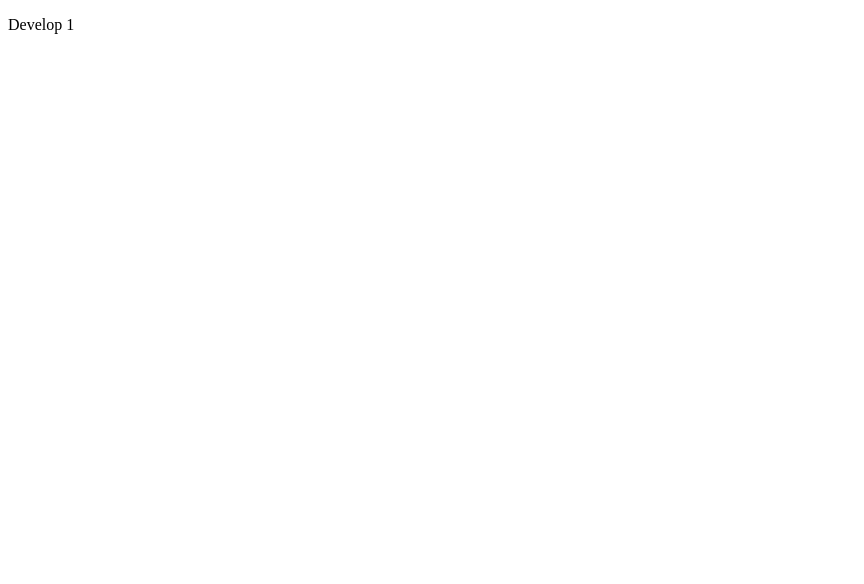
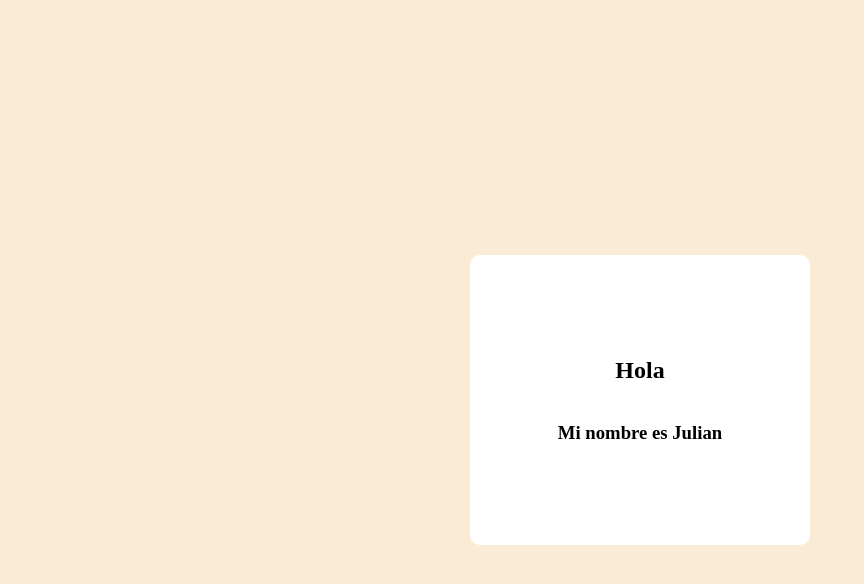
Before and after one commit to JulianGabo06/Git, a plain HTML site: page index.html in a window 1280 px wide. Shown: the whole page, without its empty margins (0-864 px from the left). Drawn offline with Linux system fonts and the light colour scheme.

Commit message:
carta de presentacion

```diff
--- a/index.html
+++ b/index.html
@@ -5,10 +5,16 @@
     <meta charset="UTF-8">
     <meta name="viewport" content="width=s, initial-scale=1.0">
     <title>Document</title>
+    <link rel="stylesheet" href="./style.css">
 </head>
 
 <body>
-    <p>Develop 1</p>
+    <main>
+        <div>
+            <h2>Hola</h2>
+            <h3>Mi nombre es Julian</h3>
+        </div>
+    </main>
 </body>
 
 </html>
--- a/style.css
+++ b/style.css
@@ -0,0 +1,25 @@
+body {
+  margin: 0;
+  padding: 0;
+}
+
+main {
+  height: 100vh;
+  width: 100vw;
+  background-color: antiquewhite;
+  display: flex;
+  justify-content: center;
+  align-items: center;
+}
+
+div {
+  width: 300px;
+  height: 250px;
+  background-color: white;
+  display: flex;
+  flex-direction: column;
+  justify-content: center;
+  align-items: center;
+  padding: 20px;
+  border-radius: 10px;
+}
```
